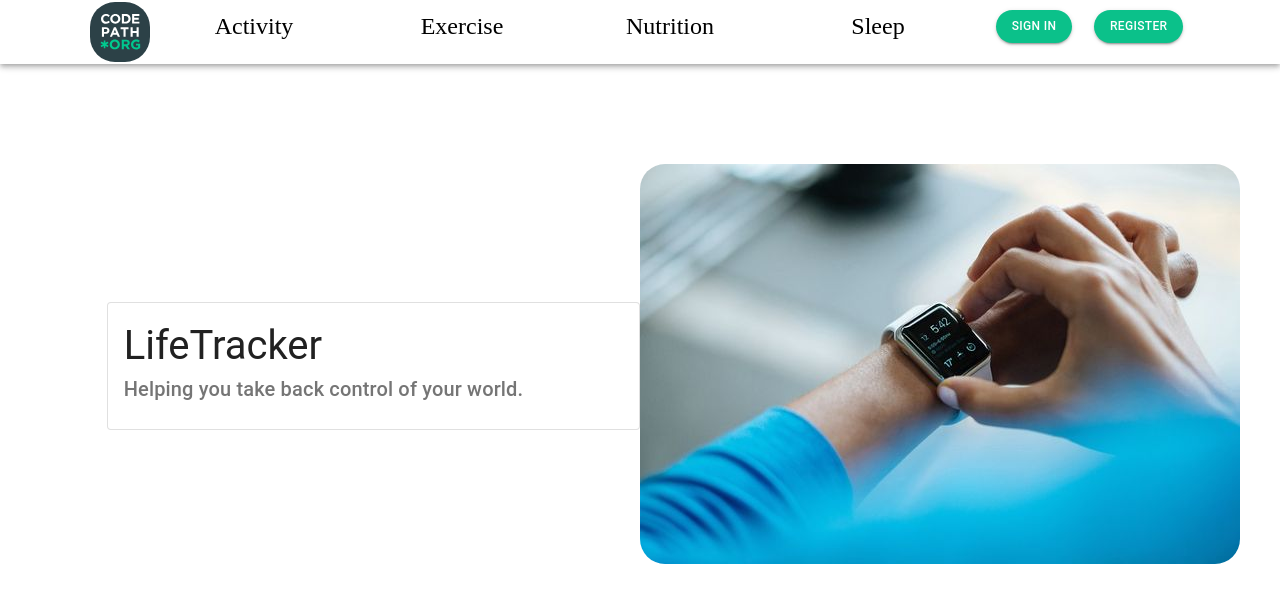
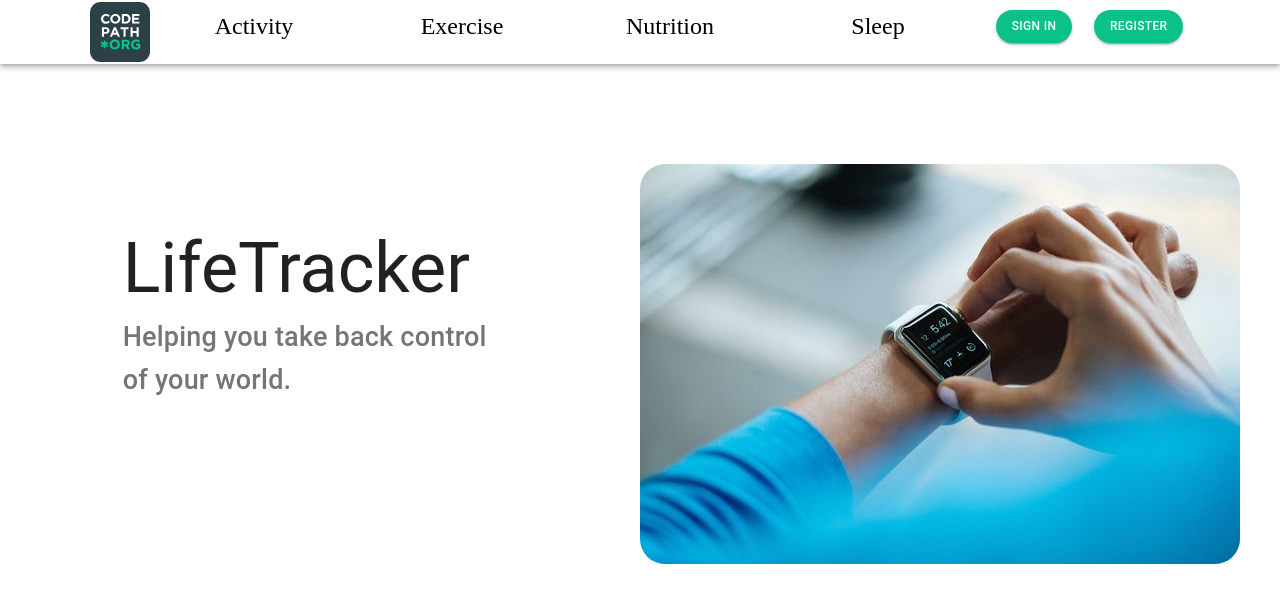
Before and after one commit to kschrock/life-tracker, a React (Create React App) app in the folder life-tracker-frontend/: page / in a window 1280 px wide. Shown: the top 602 px of the page. Built offline with nearby package versions, Linux system fonts and the light colour scheme; no server answers.

Commit message:
Finished Home Heading section.

```diff
--- a/life-tracker-frontend/src/components/Home/Home.css
+++ b/life-tracker-frontend/src/components/Home/Home.css
@@ -1,7 +1,14 @@
+@import url('https://fonts.googleapis.com/css2?family=Lato:wght@900&display=swap');
+
 .home {
     margin-top:5%
 }
 
-img {
+.homeImage {
     border-radius: 25px;
 }
+
+.title-font {
+    font-family: 'Lato', sans-serif;
+    font-weight: 900;
+}
--- a/life-tracker-frontend/src/components/Home/Home.js
+++ b/life-tracker-frontend/src/components/Home/Home.js
@@ -9,9 +9,12 @@ import CardContent from '@material-ui/core/CardContent';
 import Button from '@material-ui/core/Button';
 import Typography from '@material-ui/core/Typography';
 
+import classNames from 'classnames'; //css and material ui style
+
 const useStyles = makeStyles((theme) => ({
     root: {
         minWidth: 275,
+        marginBottom: 100,
       },
       bullet: {
         display: 'inline-block',
@@ -19,17 +22,23 @@ const useStyles = makeStyles((theme) => ({
         transform: 'scale(0.8)',
       },
       title: {
-        fontSize: 40,
+        fontSize: 70,
+      },
+      subTitle: {
+          fontSize:27
       },
       pos: {
         marginBottom: 12,
       },
+      custom: {
+        border: "none",
+        boxShadow: "none"
+      }
 }));
 
 export default function Home() {
 
     const classes = useStyles()
-    const bull = <span className={classes.bullet}>•</span>
 
     return (
       <div style={{ marginTop: 100 }}>
@@ -41,19 +50,20 @@ export default function Home() {
          wrap="wrap"
          >
             <Grid item xs={1} ></Grid>
-            <Grid item xs={5} >
-            <Card className={classes.root} variant="outlined">
+            <Grid item xs={4} >
+            <Card className={classNames(classes.root, classes.custom)} variant="outlined">
                 <CardContent>
-                    <Typography variant="h5" component="h2" align="left" className={classes.title} >
+                    <Typography variant="h5" component="h2" align="left" className={classNames(classes.title, "title-font")} >
                      LifeTracker
                      </Typography>
-                    <Typography variant="h6" component="h2" align="left"  color="textSecondary">
+                    <Typography variant="h6" component="h2" align="left"  className={classNames(classes.subTitle)} color="textSecondary">
                      Helping you take back control of your world.
                     </Typography>
                 </CardContent>
             </Card>
             </Grid>
-            <Grid item xs={5} >
+            <Grid item xs={1} ></Grid>
+            <Grid item xs={4} >
                 <img className="homeImage" src={watch} alt="logo" />
             </Grid>
             <Grid item xs={1} ></Grid>
```
